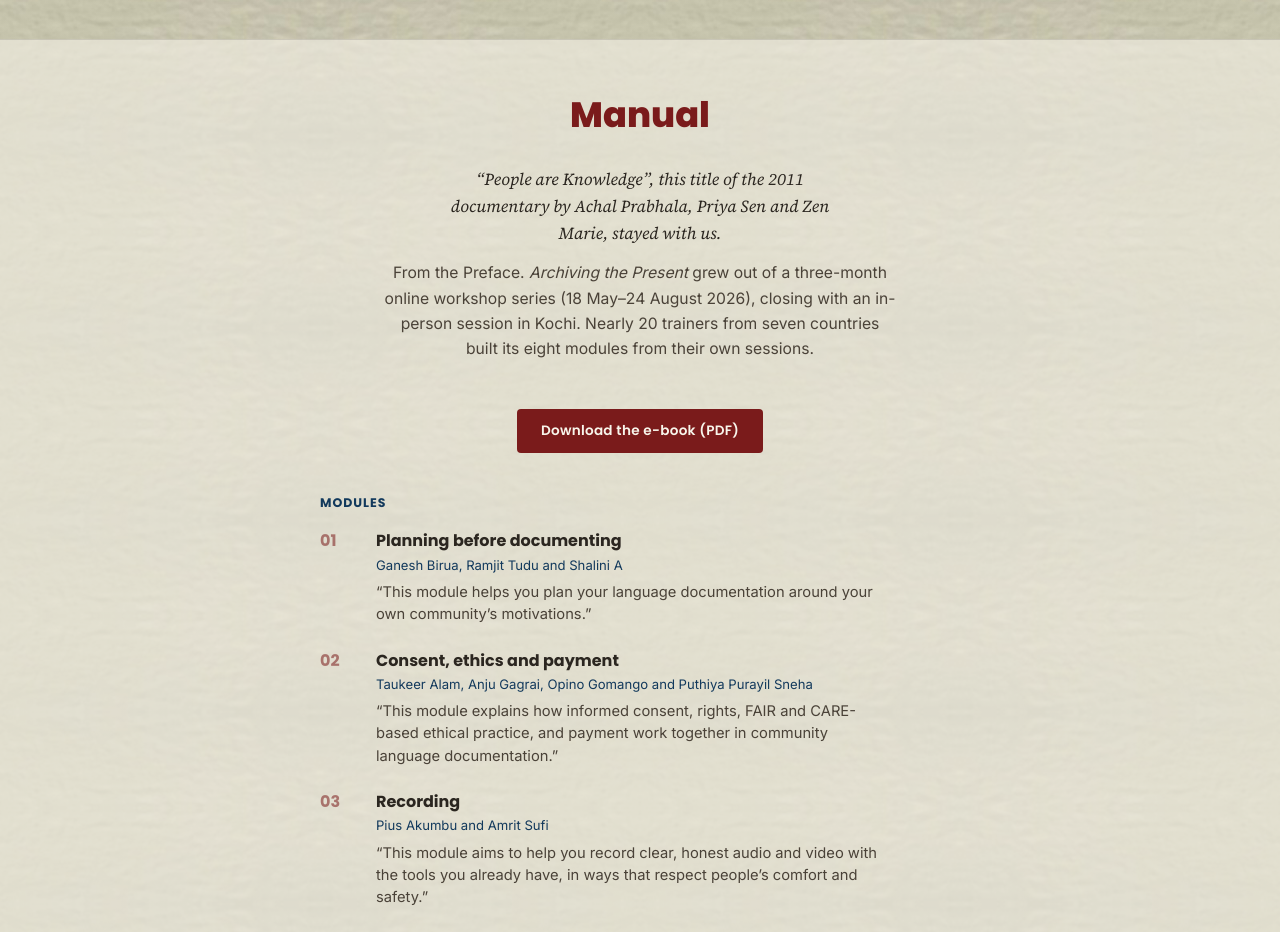
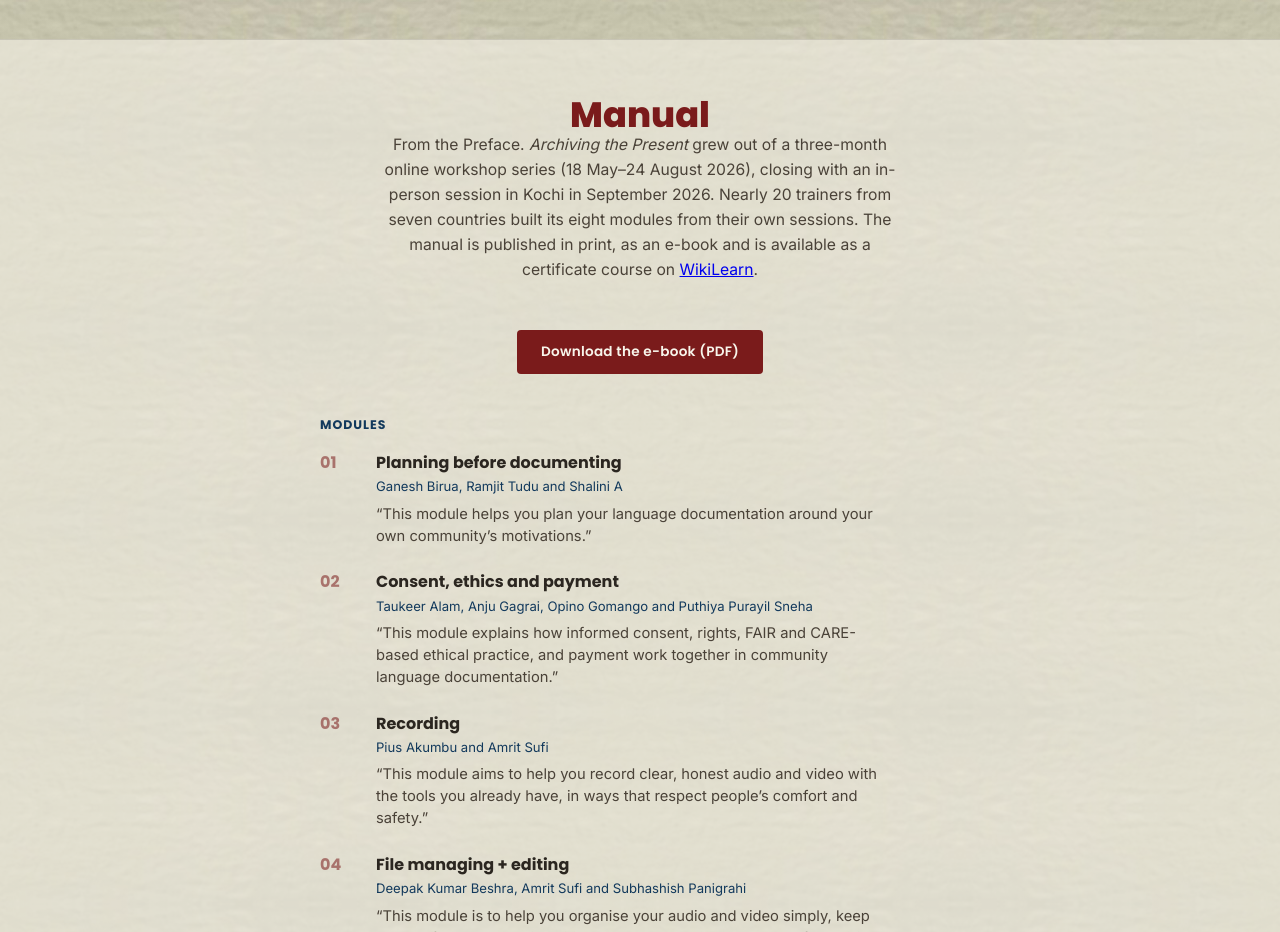
Before and after one commit to OpenSpeaks/archivingthepresent, a plain HTML site: page docs/index.html in a window 1280 px wide. Shown: the part 920-1852 px from the top of the page. Drawn offline with Linux system fonts and the light colour scheme.

Commit message:
Update manual preface text and remove epigraph

```diff
--- a/docs/index.html
+++ b/docs/index.html
@@ -232,17 +232,6 @@
     color: var(--ink-red);
     margin: 0 0 1.6rem;
     text-align: center;
-  }
-
-  .epigraph{
-    font-family: "Source Serif 4", Georgia, serif;
-    font-style: italic;
-    font-size: 1.05rem;
-    line-height: 1.6;
-    color: var(--ink-dark);
-    text-align: center;
-    max-width: 46ch;
-    margin: 0 auto 3rem;
   }
 
   .book-lead{
@@ -517,8 +506,7 @@
     <div class="section-inner">
       <h2 class="book-title">Manual</h2>
 
-      <p class="epigraph">&ldquo;People are Knowledge&rdquo;, this title of the 2011 documentary by Achal Prabhala, Priya Sen and Zen Marie, stayed with us.</p>
-      <p class="book-lead">From the Preface. <em>Archiving the Present</em> grew out of a three-month online workshop series (18 May&ndash;24 August 2026), closing with an in-person session in Kochi. Nearly 20 trainers from seven countries built its eight modules from their own sessions.</p>
+      <p class="book-lead">From the Preface. <em>Archiving the Present</em> grew out of a three-month online workshop series (18 May&ndash;24 August 2026), closing with an in-person session in Kochi in September 2026. Nearly 20 trainers from seven countries built its eight modules from their own sessions. The manual is published in print, as an e-book and is available as a certificate course on <a href="#learn">WikiLearn</a>.</p>
 
       <div class="cta-row">
         <a class="cta-btn primary" href="assets/Archiving-the-Present.pdf">Download the e-book (PDF)</a>
```
